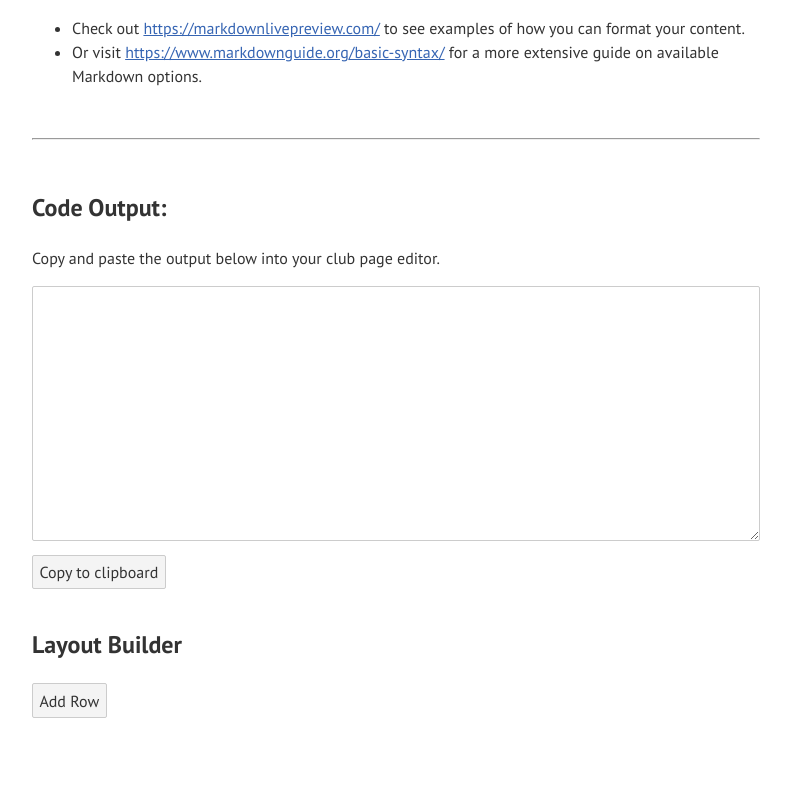
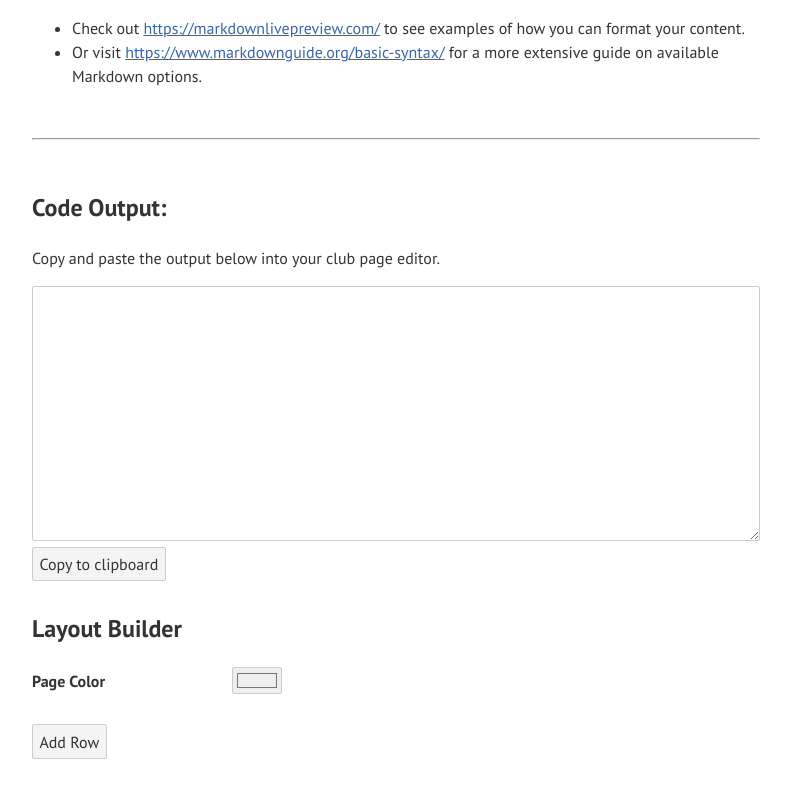
Before and after one commit to chungeric/layout-builder, a Svelte app: page / in a window 1280 px wide. Shown: the part 301-1098 px from the top of the page, without its empty margins (244-1035 px from the left). Built offline with nearby package versions, Linux system fonts and the light colour scheme.

Commit message:
Added page color picker

```diff
--- a/public/global.css
+++ b/public/global.css
@@ -17,10 +17,12 @@ input, button, select, textarea {
 	font-size: inherit;
 	-webkit-padding: 0.4em 0;
 	padding: 0.4em;
-	margin: 0 0 0.5em 0;
 	box-sizing: border-box;
 	border: 1px solid #ccc;
 	border-radius: 2px;
+}
+input[type=color] {
+	padding: 1px 2px;
 }
 
 input:disabled {
--- a/src/App.svelte
+++ b/src/App.svelte
@@ -5,6 +5,7 @@
 	import Output, { useOutput } from './components/Output.svelte';
 	import Preview, { usePreview } from './components/Preview.svelte'
 	let rows = []
+	let pageColor = '#eeeeee'
 	onMount(() => {
 		generateCode()
 	})
@@ -30,9 +31,9 @@
 	<Intro />
 	<Output />
 	{#if (rows.length)}
-		<Preview bind:rows={rows} />
+		<Preview bind:rows={rows} bind:pageColor={pageColor} />
 	{/if}
-	<LayoutBuilder bind:rows={rows} />
+	<LayoutBuilder bind:rows={rows} bind:pageColor={pageColor} />
 </main>
 
 <link href="https://fonts.googleapis.com/css2?family=PT+Sans:ital,wght@0,400;0,700;1,400;1,700&display=swap" rel="stylesheet">
--- a/src/components/Preview.svelte
+++ b/src/components/Preview.svelte
@@ -7,13 +7,16 @@
 <script lang="ts">
   import marked from "marked";
   import type { RowType } from "../types";
+  import { getLightness } from "../utils/getLightness";
   export let rows: RowType[];
+  export let pageColor
+  $: textColor = getLightness(pageColor) > 0.5 ? '#000' : '#fff'
 </script>
 
 <div class="layout-preview-container">
   <h2>Layout Preview</h2>
   <div bind:this={preview}>
-    <div id="layout">
+    <div id="layout" style={`background: ${pageColor}; color: ${textColor};`}>
       {#each rows as row}
         <div class="layout__row">
           <div class="layout__columns">
@@ -29,7 +32,7 @@
     </div>
     <style>
       .credit {
-        color: rgba(51, 51, 51, 0.1);
+        opacity: 0.1;
       }
       #layout {
         background: hsl(0, 0%, 96%);
--- a/src/components/builder/LayoutBuilder.svelte
+++ b/src/components/builder/LayoutBuilder.svelte
@@ -2,6 +2,7 @@
   import type { RowType } from '../../types';
   import BuilderRow from './BuilderRow.svelte'
   export let rows: RowType[];
+  export let pageColor
   function addRow() {
 		rows = [...rows, {
 			numColumns: 1,
@@ -13,6 +14,14 @@
 
 <div class="layout-builder-container">
   <h2>Layout Builder</h2>
+  <div class="layout-settings">
+    <div class="layout-settings__item">
+      <h4 class="layout-settings__item--label">Page Color</h4>
+      <div class="layout-settings__item--input">
+        <input type="color" bind:value={pageColor} />
+      </div>
+    </div>
+  </div>
   <div>
     {#each rows as row, i}
       <BuilderRow rowIndex={i} bind:row={row} />
@@ -22,7 +31,26 @@
 </div>
 
 <style>
+  .layout-settings {
+    margin-bottom: 30px;
+  }
   .layout-builder-container {
     margin-bottom: 30vh;
   }
+  .layout-settings__item {
+    display: flex;
+    align-items: center;
+    justify-content: space-between;
+    width: 100%;
+    max-width: 250px;
+    margin-bottom: 15px;
+  }
+  .layout-settings__item > * {
+    /* flex: 1 1 auto; */
+  }
+  .layout-settings__item--label {
+    margin-right: 10px;
+    margin-top: 0;
+    margin-bottom: 0;
+  }
 </style>
--- /dev/null
+++ b/src/utils/getLightness.ts
@@ -0,0 +1,9 @@
+export const getLightness = (hex) => {
+  var result = /^#?([a-f\d]{2})([a-f\d]{2})([a-f\d]{2})$/i.exec(hex);
+  var r = parseInt(result[1], 16);
+  var g = parseInt(result[2], 16);
+  var b = parseInt(result[3], 16);
+  r /= 255, g /= 255, b /= 255;
+  var max = Math.max(r, g, b), min = Math.min(r, g, b);
+  return (max + min) / 2;
+}
```
